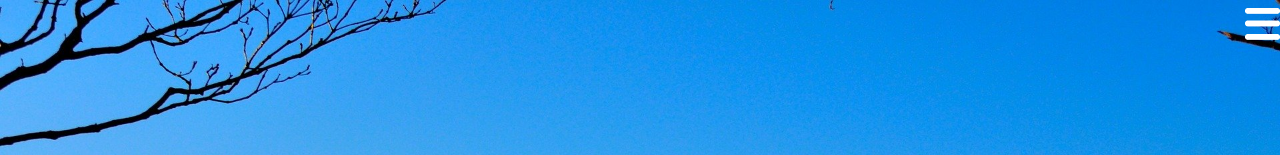
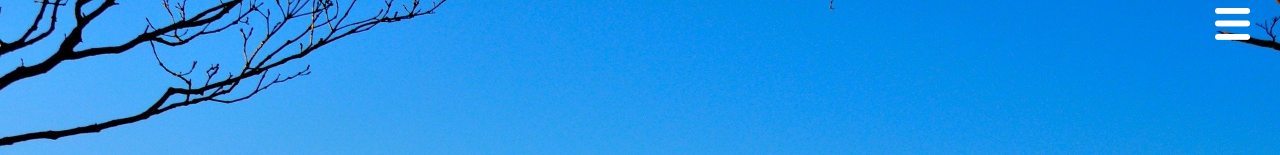
Before and after one commit to tomohiroyoshida/aboutMe.github.io, a plain HTML site: page index.html in a window 1280 px wide. Shown: the top 155 px of the page. Drawn offline with Linux system fonts and the light colour scheme; some packages are replaced by stand-ins of ours.

Commit message:
Update CSS ハンバーガーの位置を調整しました

```diff
--- a/css/style.css
+++ b/css/style.css
@@ -36,7 +36,9 @@ header .container {
     background-size: 53px;
     background-position: 16px 10px;
 }
-
+.page-header .container{
+    margin-right:  30px;
+}
 /* main */
 main {
     min-height: calc(100% - 156px);
```
